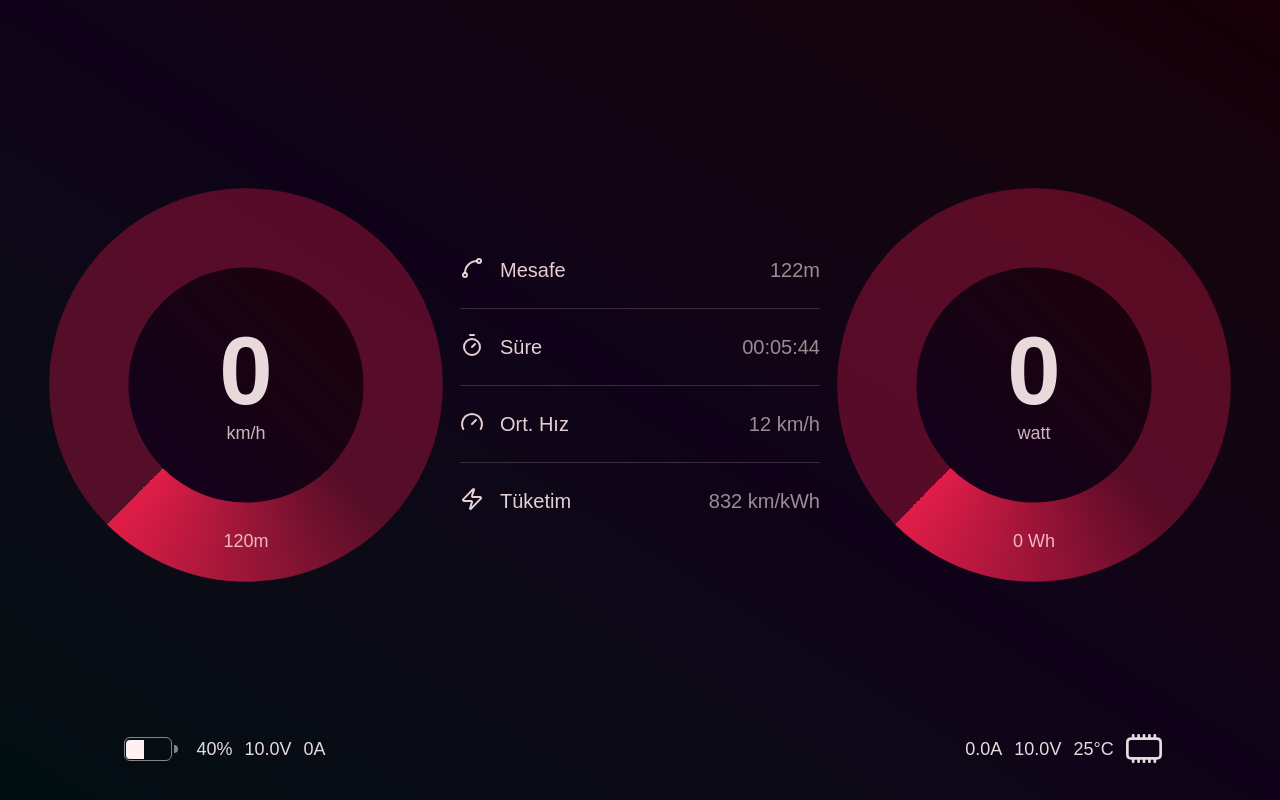
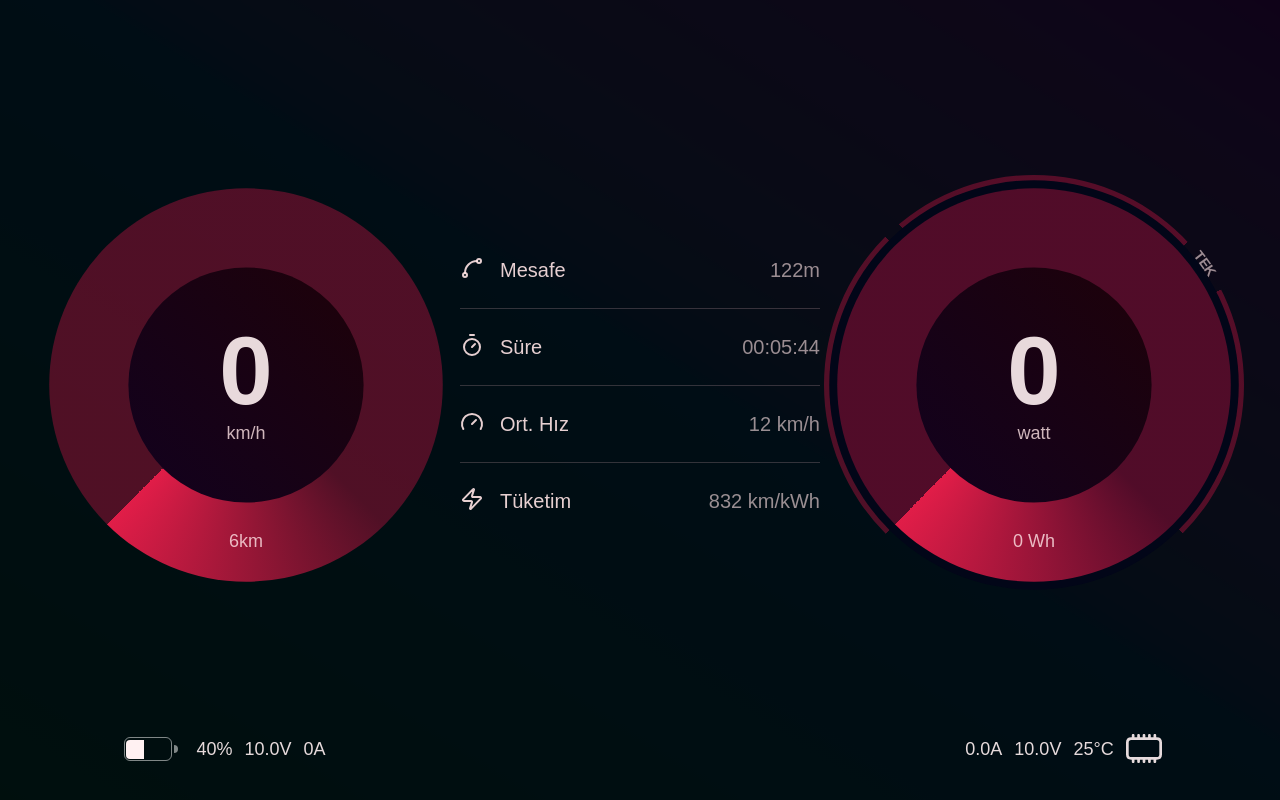
Before and after one commit to ulassekerci/redLINK, a React (Vite) app in the folder web/: page / in a window 1280 px wide. Built offline with nearby package versions, Linux system fonts and the light colour scheme; a web font is replaced by a local one.

Commit message:
Added outer ring text

```diff
--- a/web/index.html
+++ b/web/index.html
@@ -8,7 +8,7 @@
     <link rel="stylesheet" href="https://rsms.me/inter/inter.css" />
     <title>redLink</title>
   </head>
-  <body class="bg-linear-to-tr from-cyan-600 via-purple-600 to-rose-600 h-screen">
+  <body class="bg-linear-to-tr from-teal-600 via-sky-600 to-purple-600 h-screen">
     <div id="root" class="bg-black/90 p-9 h-full overflow-hidden"></div>
     <script type="module" src="/src/main.tsx"></script>
   </body>
--- a/web/src/App.tsx
+++ b/web/src/App.tsx
@@ -29,16 +29,10 @@ function App() {
       <div className=''></div>
       <div className='flex items-center justify-between'>
         <Gauge value={testValue} max={60} unit='km/h' left>
-          <span className='text-rose-100/80 text-lg font-medium text-center'>120m</span>
+          <span className='text-rose-100/80 text-lg font-medium text-center'>6km</span>
         </Gauge>
         <TripMeter />
-        <Gauge
-          value={testValue * 4}
-          max={250}
-          step={25}
-          unit='watt'
-          //  outerRing={{ value: testValue, max: 75 }}
-        >
+        <Gauge value={testValue * 4} max={300} step={50} unit='watt' outerRing={{ value: testValue, max: 75 }}>
           <span className='text-rose-100/80 text-lg font-medium text-center'>{testValue} Wh</span>
         </Gauge>
       </div>
--- a/web/src/components/Gauge/index.tsx
+++ b/web/src/components/Gauge/index.tsx
@@ -69,7 +69,7 @@ const OuterRing = ({ value, max, left }: { value?: number; max?: number; left?:
   return (
     <>
       <div
-        className='absolute inset-0 rounded-full scale-[100.5%]'
+        className='absolute inset-0 rounded-full scale-[100%]'
         style={{
           background: `conic-gradient(
               from 0deg,
@@ -77,12 +77,29 @@ const OuterRing = ({ value, max, left }: { value?: number; max?: number; left?:
               rgba(245, 49, 92, 1) ${(limitedValue * 270) / (max || 1)}deg,
               rgba(159, 18, 57, 0.5) ${(limitedValue * 270) / (max || 1)}deg,
               rgba(159, 18, 57, 0.5) 90deg,
-              transparent 90deg
+              transparent 90deg,
+              transparent 95deg,
+              rgba(159, 18, 57, 0.5) 95deg,
+              rgba(159, 18, 57, 0.5) 182deg,
+              transparent 182deg,
+              transparent 198deg,
+              rgba(159, 18, 57, 0.5) 198deg,
+              rgba(159, 18, 57, 0.5) 270deg,
+              transparent 270deg
             )`,
           transform: `rotate(${left ? 45 : 225}deg)`,
         }}
       />
-      <div className='absolute inset-0 rounded-full bg-slate-950 scale-[98.5%]' />
+      <div className='absolute inset-0 rounded-full bg-slate-950 scale-[97.5%]' />
+      <div className='absolute text-center rotate-[52deg] -inset-3'>
+        <p className='inline-block text-rose-100/60 text-sm font-bold'>T</p>
+      </div>
+      <div className='absolute text-center rotate-[54.5deg] -inset-3'>
+        <p className='inline-block text-rose-100/60 text-sm font-bold'>E</p>
+      </div>
+      <div className='absolute text-center rotate-[57deg] -inset-3'>
+        <p className='inline-block text-rose-100/60 text-sm font-bold'>K</p>
+      </div>
     </>
   )
 }
```
